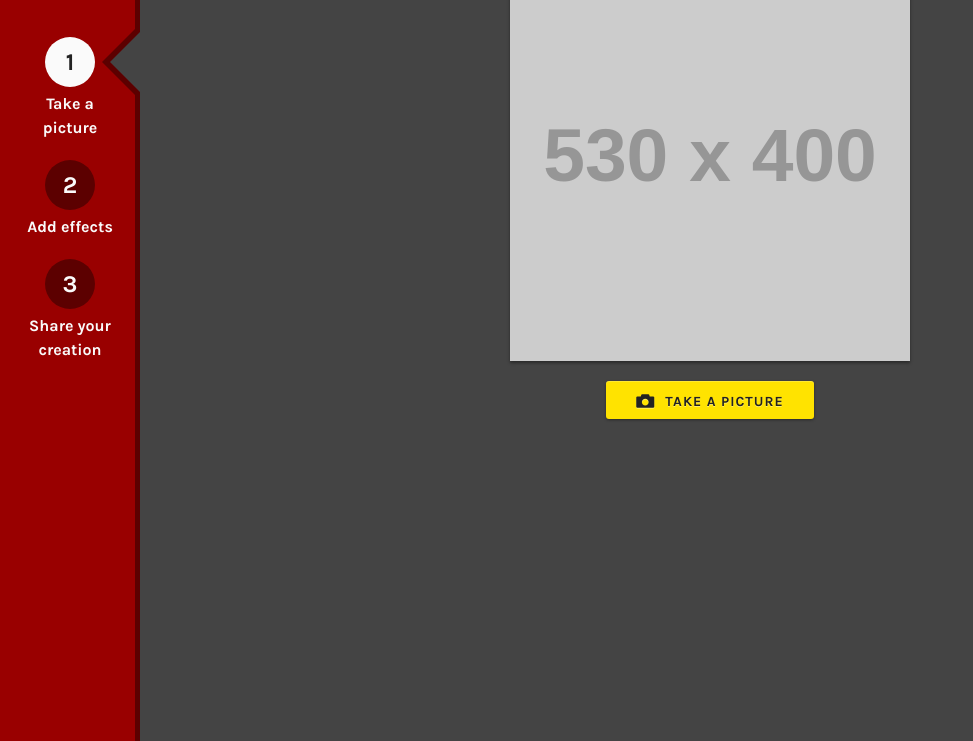
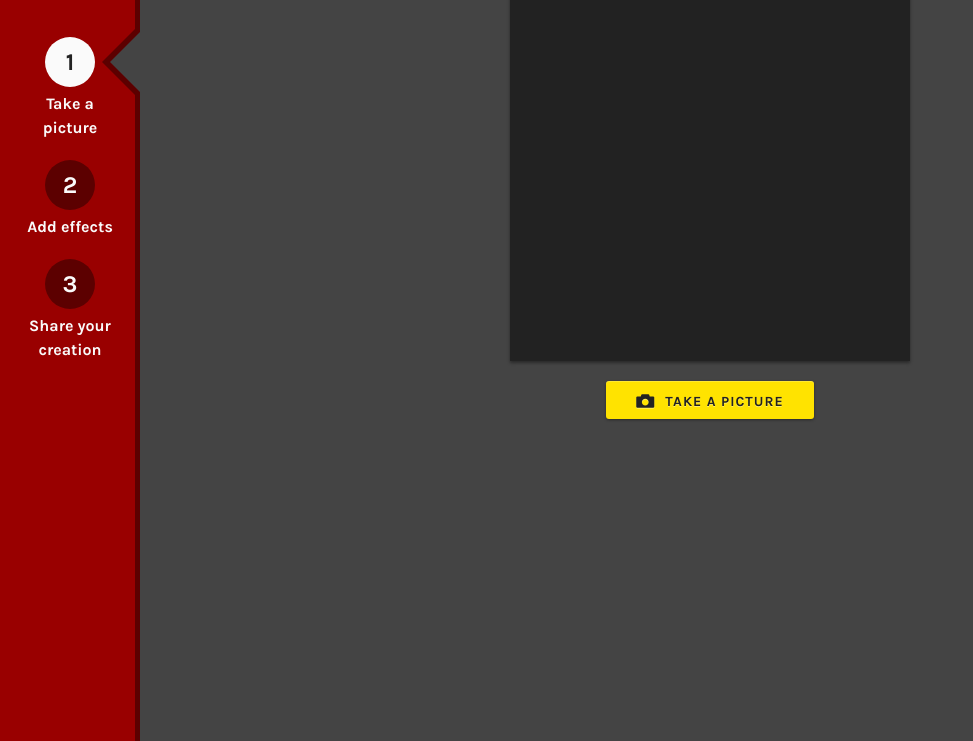
Before and after one commit to padenot/snappy, a website: page www/index.html in a window 1280 px wide. Shown: the part 59-800 px from the top of the page, without its empty margins (0-973 px from the left). Drawn offline with nearby package versions, Linux system fonts and the light colour scheme; placeholder pictures from the web are drawn by us.

Commit message:
Placeholder black

```diff
--- a/www/css/app.css
+++ b/www/css/app.css
@@ -397,7 +397,7 @@ header #steps .step.active .number {
 }
 
 #v {
-  background: url(http://placehold.it/530x400);
+  background: #222;
 }
 
 #take {
```
Also changed, not shown: www/index.html (+0 -1 lines).
